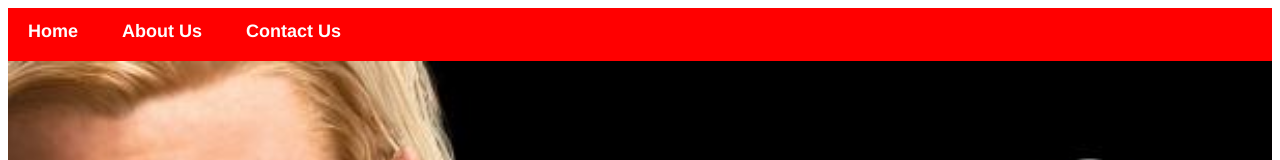
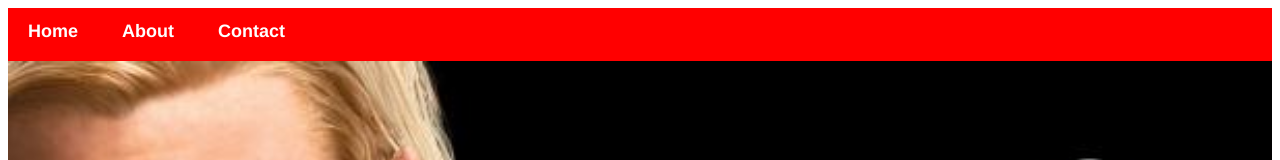
Before and after one commit to Bang16/Superhero-App, a plain HTML site: page index.html in a window 1280 px wide. Shown: the top 160 px of the page. Drawn offline with Linux system fonts and the light colour scheme.

Commit message:
Update index.html

```diff
--- a/index.html
+++ b/index.html
@@ -10,8 +10,8 @@
     <body>
         <div id="menu">
             <a href="index.html">Home</a>
-            <a href="about.html">About Us</a>
-            <a href="contact.html">Contact Us</a>
+            <a href="about.html">About</a>
+            <a href="contact.html">Contact</a>
         </div>
 
         <div class="gallery">
```
